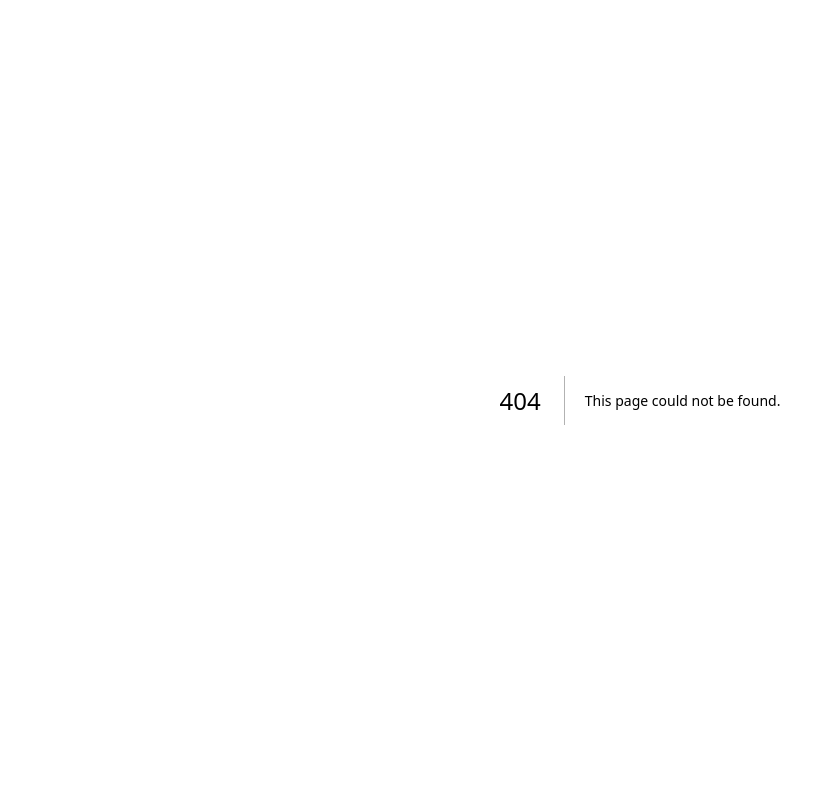
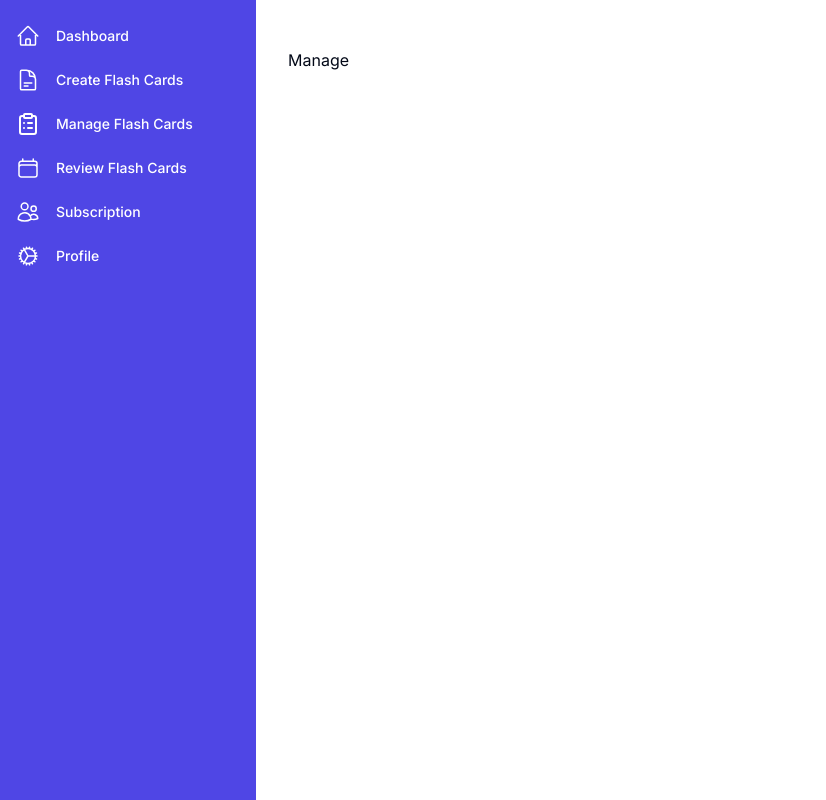
Before and after one commit to JustAkrab/cardify, a Next.js app: page /dashboard/manage in a window 1280 px wide. Before the commit this address had no page. Shown: the whole page, without its empty margins (0-826 px from the left). Built offline with nearby package versions, Linux system fonts and the light colour scheme.

Commit message:
Routes setup

```diff
--- /dev/null
+++ b/app/dashboard/create/page.tsx
@@ -0,0 +1,8 @@
+const Create = () => {
+  return (
+    <div>
+      <h2>Create</h2>
+    </div>
+  );
+};
+export default Create;
--- /dev/null
+++ b/app/dashboard/layout.tsx
@@ -0,0 +1,15 @@
+import { Sidebar } from "@/components/dashboard/Sidebar";
+import { ReactNode } from "react";
+
+export default function DashLayout({
+  children,
+}: Readonly<{
+  children: ReactNode;
+}>) {
+  return (
+    <div>
+      <Sidebar />
+      <div className="pl-72 pt-12 w-full min-h-screen">{children}</div>
+    </div>
+  );
+}
--- /dev/null
+++ b/app/dashboard/manage/page.tsx
@@ -0,0 +1,8 @@
+const Manage = () => {
+  return (
+    <div>
+      <h2>Manage</h2>
+    </div>
+  );
+};
+export default Manage;
--- a/app/dashboard/page.tsx
+++ b/app/dashboard/page.tsx
@@ -1,7 +1,3 @@
-"use client"
-
-import {DashboardLayout} from "@/components/dashboard/DashboardLayout";
-
 export default function Dashboard() {
-    return <DashboardLayout/>
+  return <div>Dashboard</div>;
 }
--- /dev/null
+++ b/app/dashboard/profile/page.tsx
@@ -0,0 +1,8 @@
+const Profile = () => {
+  return (
+    <div>
+      <h2>Profile</h2>
+    </div>
+  );
+};
+export default Profile;
--- /dev/null
+++ b/app/dashboard/review/page.tsx
@@ -0,0 +1,8 @@
+const Review = () => {
+  return (
+    <div>
+      <h2>Review</h2>
+    </div>
+  );
+};
+export default Review;
--- /dev/null
+++ b/app/dashboard/subscription/page.tsx
@@ -0,0 +1,8 @@
+const Subscription = () => {
+  return (
+    <div>
+      <h2>Subscription</h2>
+    </div>
+  );
+};
+export default Subscription;
--- a/components/dashboard/DashboardLayout.tsx
+++ /dev/null
@@ -1,14 +0,0 @@
-import { Sidebar } from './Sidebar';
-import { MainSection } from './MainSection';
-import { useState } from 'react';
-
-export function DashboardLayout() {
-    const [selectedSection, setSelectedSection] = useState('dashboard');
-
-    return (
-        <div className="flex min-h-screen">
-            <Sidebar onSelect={setSelectedSection} />
-            <MainSection selectedSection={selectedSection} />
-        </div>
-    );
-}
--- a/components/dashboard/Sidebar.tsx
+++ b/components/dashboard/Sidebar.tsx
@@ -1,6 +1,7 @@
+"use client";
 // src/components/Dashboard/Sidebar.tsx
-import { useState } from 'react';
-import { Dialog } from '@headlessui/react';
+import { useState } from "react";
+import { Dialog } from "@headlessui/react";
 import {
   Bars3Icon,
   HomeIcon,
@@ -9,28 +10,25 @@ import {
   UsersIcon,
   CogIcon,
   XMarkIcon,
-} from '@heroicons/react/24/outline';
-import {ClipboardListIcon} from "lucide-react";
-
-interface SidebarProps {
-    onSelect: (section: string) => void;
-}
+} from "@heroicons/react/24/outline";
+import { ClipboardListIcon } from "lucide-react";
+import { redirect } from "next/navigation";
+import Link from "next/link";
 
 const navigation = [
-    { name: 'Dashboard', section: 'dashboard', icon: HomeIcon },
-    { name: 'Create Flash Cards', section: 'create', icon: DocumentTextIcon },
-    { name: 'Manage Flash Cards', section: 'manage', icon: ClipboardListIcon },
-    { name: 'Review Flash Cards', section: 'review', icon: CalendarIcon },
-    { name: 'Subscription', section: 'subscription', icon: UsersIcon },
-    { name: 'Profile', section: 'profile', icon: CogIcon },
+  { name: "Dashboard", section: "/", icon: HomeIcon },
+  { name: "Create Flash Cards", section: "/create", icon: DocumentTextIcon },
+  { name: "Manage Flash Cards", section: "/manage", icon: ClipboardListIcon },
+  { name: "Review Flash Cards", section: "/review", icon: CalendarIcon },
+  { name: "Subscription", section: "/subscription", icon: UsersIcon },
+  { name: "Profile", section: "/profile", icon: CogIcon },
 ];
 
-export function Sidebar({ onSelect }: SidebarProps) {
+export function Sidebar() {
   const [sidebarOpen, setSidebarOpen] = useState(false);
 
   const handleSectionClick = (section: string) => {
-        onSelect(section);
-        setSidebarOpen(false);
+    redirect(`/dashboard/${section}`);
   };
 
   return (
@@ -64,13 +62,18 @@ export function Sidebar({ onSelect }: SidebarProps) {
                 <ul className="space-y-1 px-2">
                   {navigation.map((item) => (
                     <li key={item.name}>
-                                            <button
-                                                onClick={() => handleSectionClick(item.section)}
-                                                className="group flex items-center px-2 py-2 text-base leading-5 font-medium rounded-md text-white hover:bg-indigo-700 hover:text-white"
+                      <Link
+                        className="group flex items-center px-2 py-2 text-base
+                      leading-5 font-medium rounded-md text-white
+                      hover:bg-indigo-700 hover:text-white w-full"
+                        href={`/dashboard${item.section}`}
                       >
-                                                <item.icon className="mr-4 h-6 w-6" aria-hidden="true" />
+                        <item.icon
+                          className="mr-4 h-6 w-6"
+                          aria-hidden="true"
+                        />
                         {item.name}
-                                            </button>
+                      </Link>
                     </li>
                   ))}
                 </ul>
@@ -86,13 +89,13 @@ export function Sidebar({ onSelect }: SidebarProps) {
           <ul className="space-y-1">
             {navigation.map((item) => (
               <li key={item.name}>
-                                <button
-                                    onClick={() => handleSectionClick(item.section)}
+                <Link
+                  href={`/dashboard/${item.section}`}
                   className="group flex items-center px-2 py-2 text-sm leading-5 font-medium rounded-md text-white hover:bg-indigo-700 hover:text-white"
                 >
                   <item.icon className="mr-4 h-6 w-6" aria-hidden="true" />
                   {item.name}
-                                </button>
+                </Link>
               </li>
             ))}
           </ul>
```
Also changed, not shown: app/create/page.tsx (deleted). Lines whose indentation alone changed are shown as unchanged.
